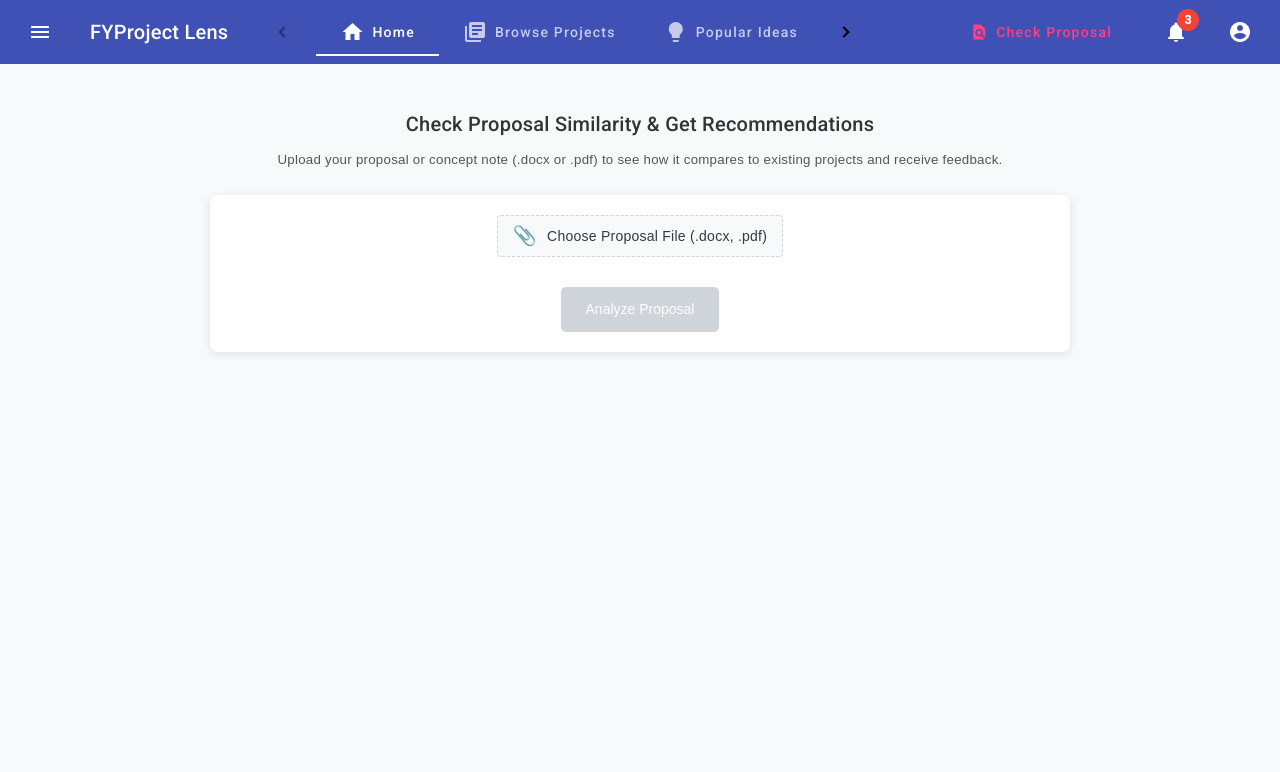
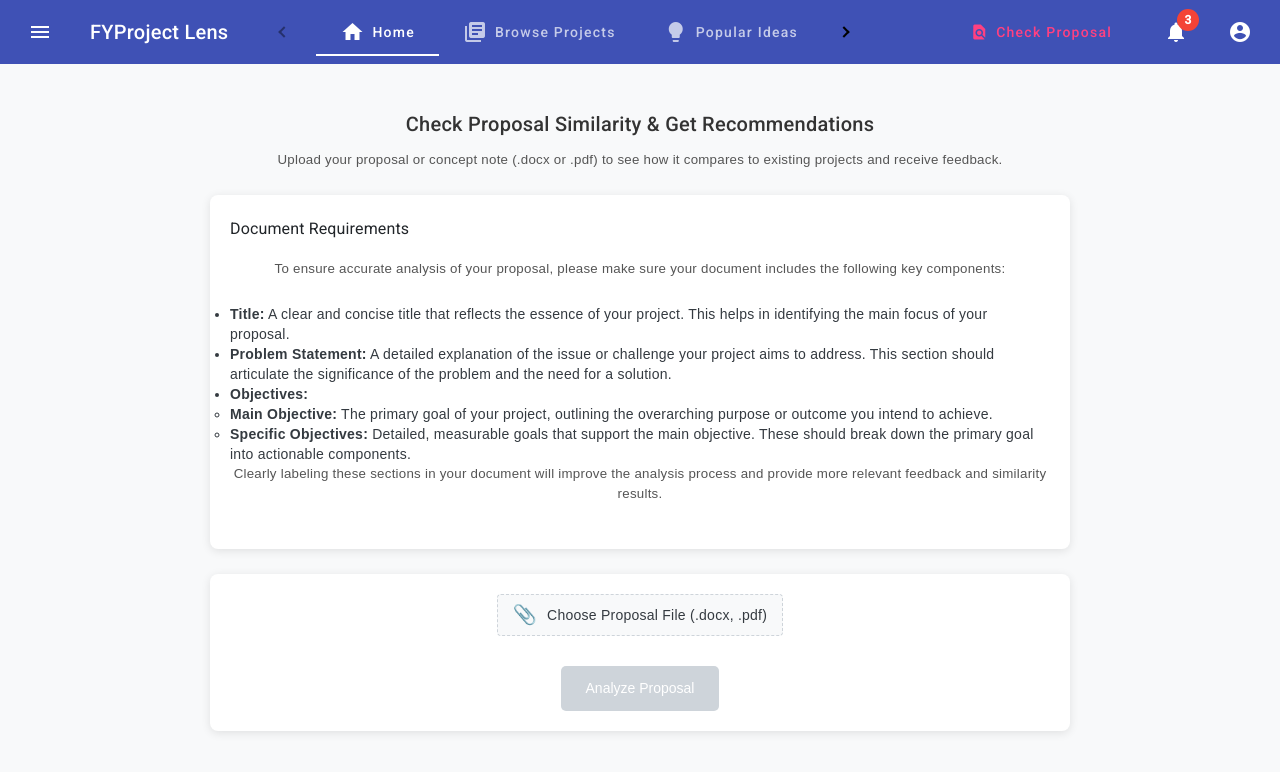
Before and after one commit to pascode47/fyproject-lens, an Angular app in the folder frontend/: page /check-proposal in a window 1280 px wide. Shown: the top 772 px of the page. Built offline with nearby package versions, Linux system fonts and the light colour scheme; sample sign-in values are in the browser's storage.

Commit message:
add instructions for the user when uploading proposal

```diff
--- a/frontend/src/app/app.component.ts
+++ b/frontend/src/app/app.component.ts
@@ -37,7 +37,7 @@ export class AppComponent implements OnInit, OnDestroy {
       this.isUserLoggedIn = this.authService.isAuthenticated();
     });
 
-    // Listen for route changes to detect admin routes and project detail routes
+    // Listen for route changes to manage drawer state
     this.routerSubscription = this.router.events.pipe(
       filter(event => event instanceof NavigationEnd)
     ).subscribe((event: any) => {
@@ -47,13 +47,14 @@ export class AppComponent implements OnInit, OnDestroy {
       if (currentUrl.includes('/admin')) {
         // Open the drawer when navigating to admin routes
         this.drawerService.setDrawerOpen(true);
-      }
-
-      // Log navigation to project detail pages for debugging
-      if (currentUrl.includes('/projects/')) {
+      } else if (currentUrl.includes('/projects/')) {
         console.log('Navigated to project detail page:', currentUrl);
         // Make sure the drawer is closed for project detail pages
         this.drawerService.setDrawerOpen(false);
+      } else {
+        // Close the drawer by default for other routes to prevent UI overlap
+        this.drawerService.setDrawerOpen(false);
+        console.log('Drawer closed for route:', currentUrl);
       }
     });
   }
--- a/frontend/src/app/features/proposal-check/proposal-check.component.html
+++ b/frontend/src/app/features/proposal-check/proposal-check.component.html
@@ -8,6 +8,23 @@
 
   <h2>Check Proposal Similarity & Get Recommendations</h2>
   <p>Upload your proposal or concept note (.docx or .pdf) to see how it compares to existing projects and receive feedback.</p>
+
+  <!-- Instructions on Document Requirements -->
+  <div class="requirements-section card">
+    <h3>Document Requirements</h3>
+    <p>To ensure accurate analysis of your proposal, please make sure your document includes the following key components:</p>
+    <ul>
+      <li><strong>Title:</strong> A clear and concise title that reflects the essence of your project. This helps in identifying the main focus of your proposal.</li>
+      <li><strong>Problem Statement:</strong> A detailed explanation of the issue or challenge your project aims to address. This section should articulate the significance of the problem and the need for a solution.</li>
+      <li><strong>Objectives:</strong>
+        <ul>
+          <li><strong>Main Objective:</strong> The primary goal of your project, outlining the overarching purpose or outcome you intend to achieve.</li>
+          <li><strong>Specific Objectives:</strong> Detailed, measurable goals that support the main objective. These should break down the primary goal into actionable components.</li>
+        </ul>
+      </li>
+    </ul>
+    <p>Clearly labeling these sections in your document will improve the analysis process and provide more relevant feedback and similarity results.</p>
+  </div>
 
   <!-- 1. File Upload Section -->
   <div class="upload-section card">
--- a/frontend/src/app/shared/header/header.component.ts
+++ b/frontend/src/app/shared/header/header.component.ts
@@ -268,7 +268,11 @@ export class HeaderComponent implements OnInit {
       (item.path === '/home' && currentUrl === '/')
     );
 
-    this.activeTabIndex = index >= 0 ? index : 0;
+    // Only update the active tab if a match is found; otherwise, keep the current tab or set to a neutral state
+    if (index >= 0) {
+      this.activeTabIndex = index;
+    }
+    // If no match is found, do not default to 0 (Home), keep the current active tab
   }
 
   private updatePageTitle() {
--- a/frontend/src/app/shared/sidebar/sidebar.component.ts
+++ b/frontend/src/app/shared/sidebar/sidebar.component.ts
@@ -206,6 +206,16 @@ export class SidebarComponent implements OnInit, OnDestroy {
     // Close the sidebar
     this.toggleSidebar();
 
+    console.log('Attempting navigation to:', path);
+
+    // Check if the path requires authentication
+    const targetMenuItem = this.allMenuItems.find(item => item.path === path);
+    if (targetMenuItem && targetMenuItem.requiresAuth && !this.authService.isAuthenticated()) {
+      console.log('Navigation blocked: User not authenticated for protected route:', path);
+      this.router.navigateByUrl('/auth/login');
+      return;
+    }
+
     // Special handling for check-proposal to preserve navigation state
     if (path === '/check-proposal') {
       // Get the current URL to use as the return URL
@@ -220,7 +230,11 @@ export class SidebarComponent implements OnInit, OnDestroy {
       this.router.navigate(['/check-proposal', returnUrlParam]);
     } else {
       // For other paths, navigate directly
-      this.router.navigateByUrl(path);
+      this.router.navigateByUrl(path).then(success => {
+        console.log('Navigation to', path, 'successful:', success);
+      }).catch(error => {
+        console.error('Navigation to', path, 'failed:', error);
+      });
     }
   }
 }
```
Also changed, not shown: 1 other file (tests, documents, lock files or other folders).
